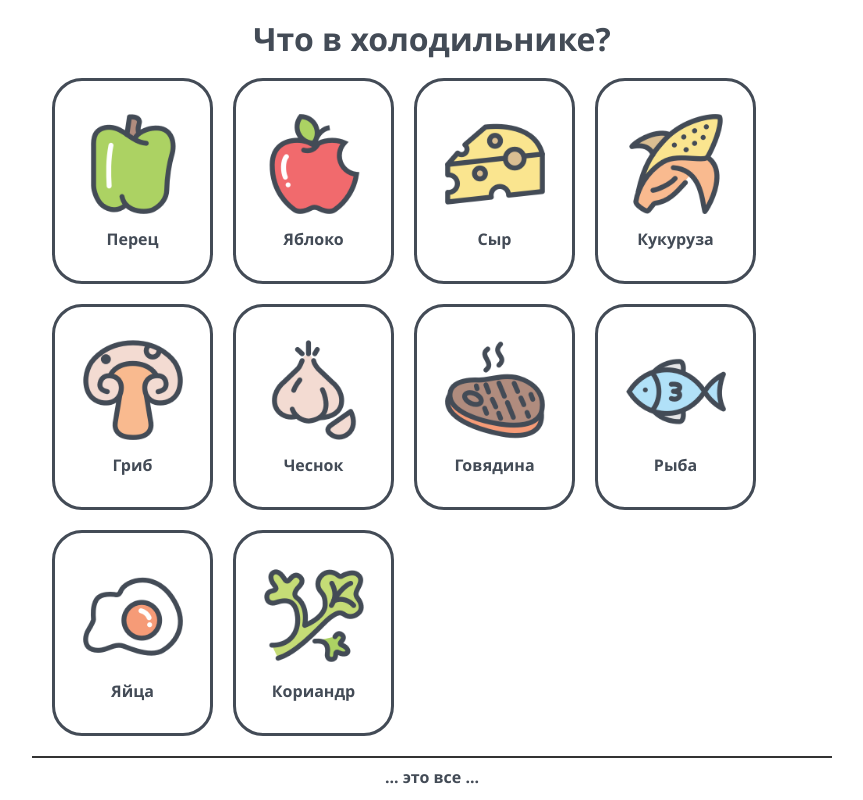
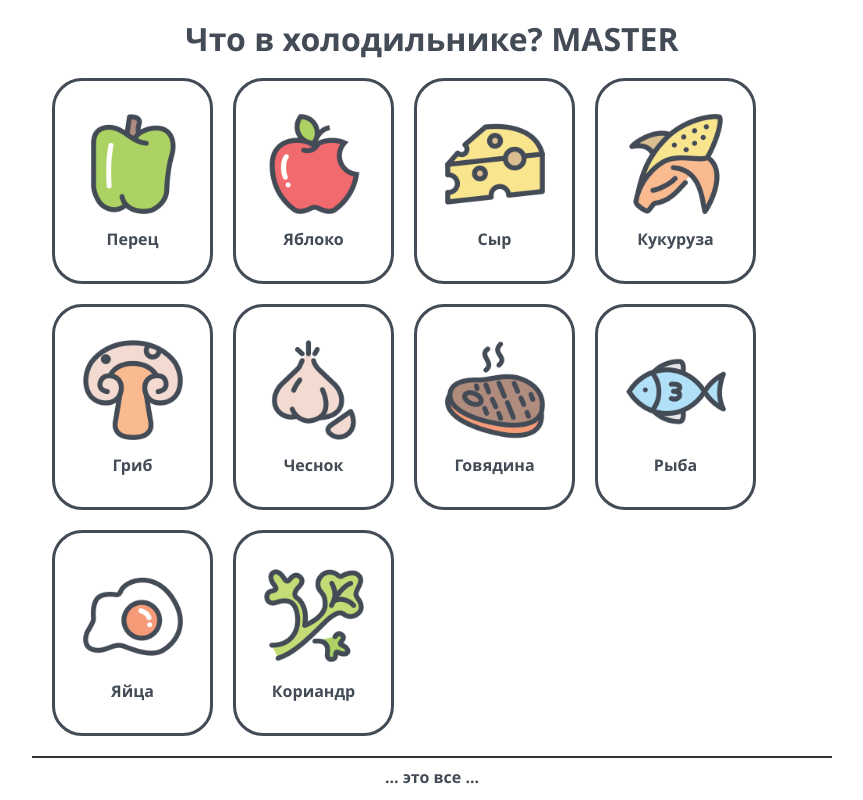
Before and after one commit to Servilleo/homework09, a website: page index.html in a window 1280 px wide. Shown: the whole page, without its empty margins (208-1071 px from the left). Drawn offline with nearby package versions, Linux system fonts and the light colour scheme; files that its build step writes are made by us from their sources.

Commit message:
h1 master

```diff
--- a/index.html
+++ b/index.html
@@ -8,7 +8,7 @@
     <link rel="stylesheet" href="./css/main.css">
 </head>
 <body>
-    <h1>Что в холодильнике?</h1>
+    <h1>Что в холодильнике? MASTER</h1>
 
     <div class="fridge">
         <div class="products">
```
